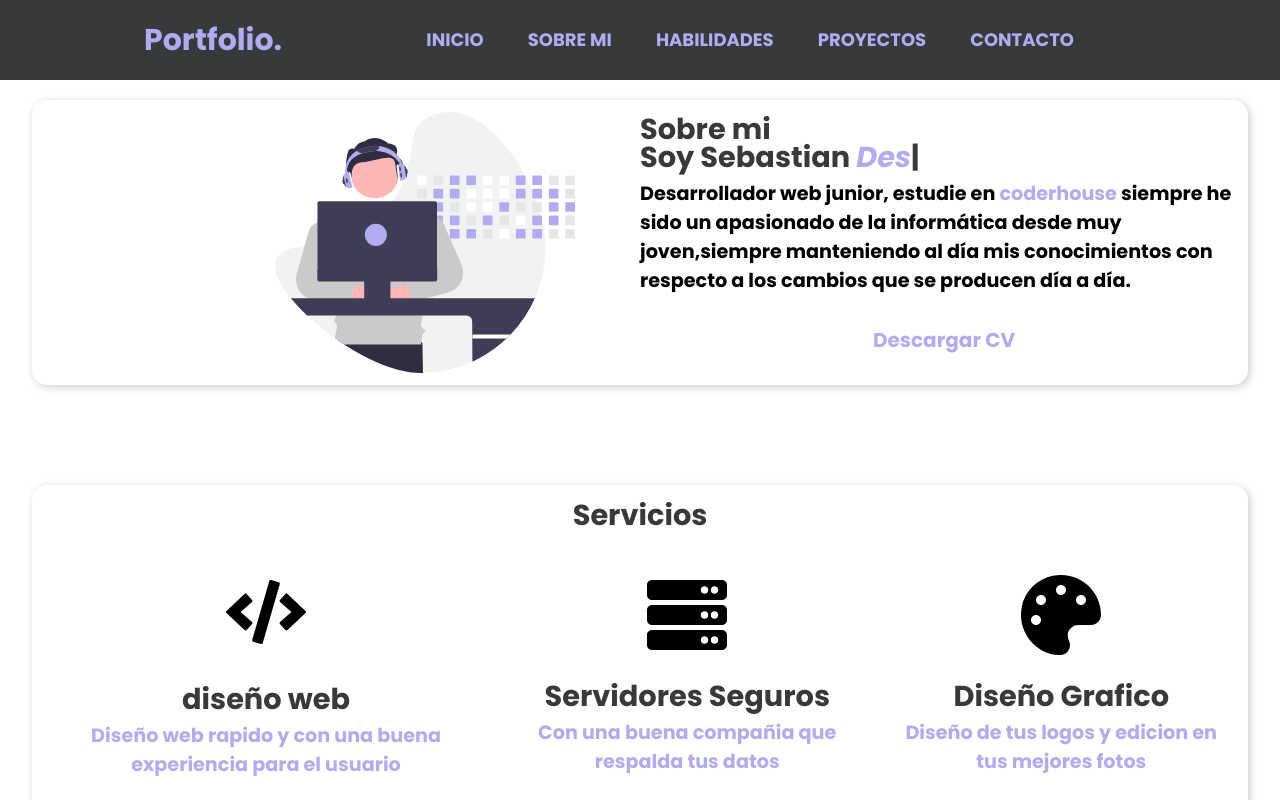
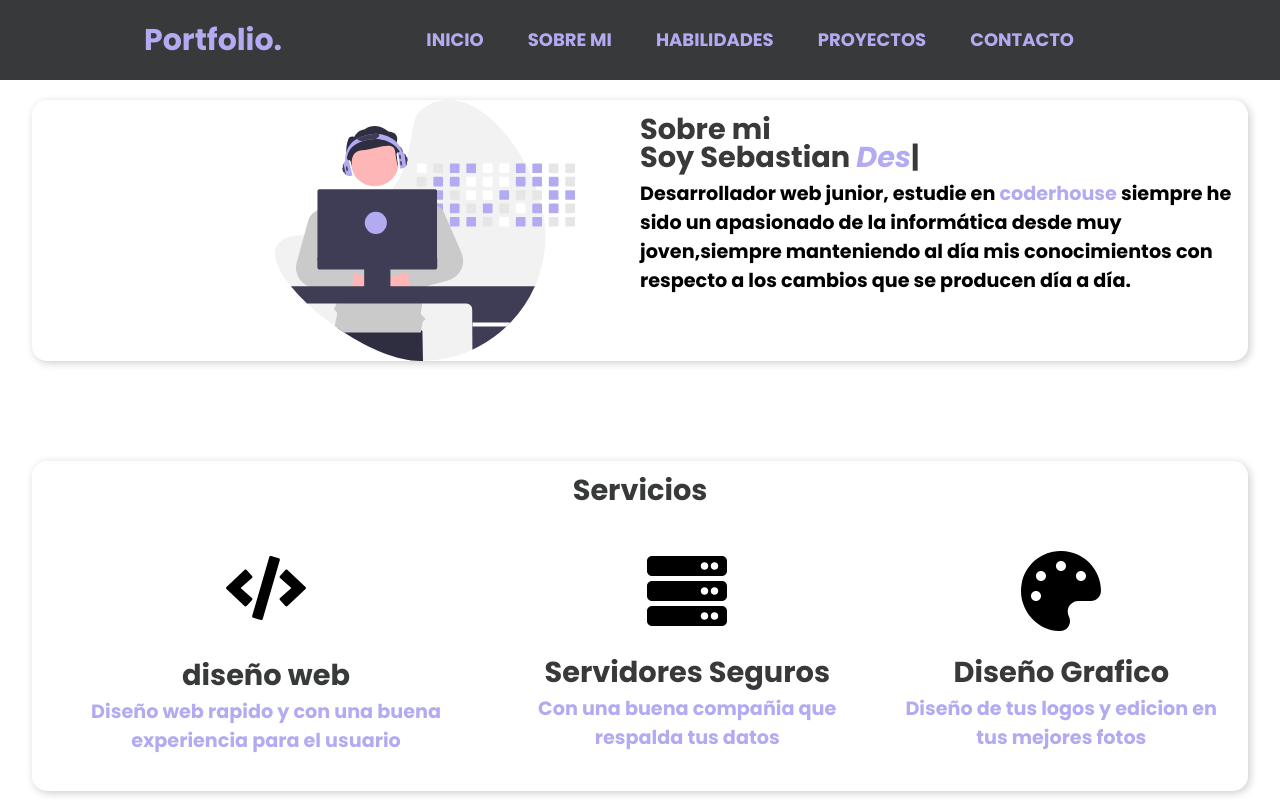
Before and after one commit to SebaQuintana001/repositorio1, a website: page index.html in a window 1280 px wide. Shown: the top 800 px of the page. Drawn offline with nearby package versions, Linux system fonts and the light colour scheme.

Commit message:
(path)se arreglo un bug

```diff
--- a/index.html
+++ b/index.html
@@ -54,9 +54,6 @@
             <h3>Soy Sebastian <span class="typed"></span></h3>
             <div class="contenedor__aboutme__row">
                 <p>Desarrollador web junior, estudie en <a href="https://www.coderhouse.cl/">coderhouse</a> siempre he sido un apasionado de la informática desde muy joven,siempre manteniendo al día mis conocimientos con respecto a los cambios que se producen día a día.</p>
-            </div>
-            <div class="contenedor__aboutme__row">
-                <a class="btn-aboutme" href="">Descargar CV<a>
             </div>
         </div>
     </section>
--- a/js/main.js
+++ b/js/main.js
@@ -16,16 +16,16 @@ const typed = new Typed('.typed', {
 		'<i class="animacion-typing">Diseñador Web</i>',
 		'<i class="animacion-typing">Freelancer</i>',
 	],
-	stringsElement: '#cadenas-texto', // ID del elemento que contiene cadenas de texto a mostrar.
-	typeSpeed: 75, // Velocidad en mlisegundos para poner una letra,
-	startDelay: 300, // Tiempo de retraso en iniciar la animacion. Aplica tambien cuando termina y vuelve a iniciar,
-	backSpeed: 75, // Velocidad en milisegundos para borrrar una letra,
-	smartBackspace: true, // Eliminar solamente las palabras que sean nuevas en una cadena de texto.
-	shuffle: false, // Alterar el orden en el que escribe las palabras.
-	backDelay: 1500, // Tiempo de espera despues de que termina de escribir una palabra.
-	loop: true, // Repetir el array de strings
-	loopCount: false, // Cantidad de veces a repetir el array.  false = infinite
-	showCursor: true, // Mostrar cursor palpitanto
-	cursorChar: '|', // Caracter para el cursor
-	contentType: 'html', // 'html' o 'null' para texto sin formato
+	stringsElement: '#cadenas-texto',
+	typeSpeed: 75,
+	startDelay: 300,
+	backSpeed: 75,
+	smartBackspace: true,
+	shuffle: false,
+	backDelay: 1500,
+	loop: true,
+	loopCount: false,
+	showCursor: true,
+	cursorChar: '|',
+	contentType: 'html',
 });
```
